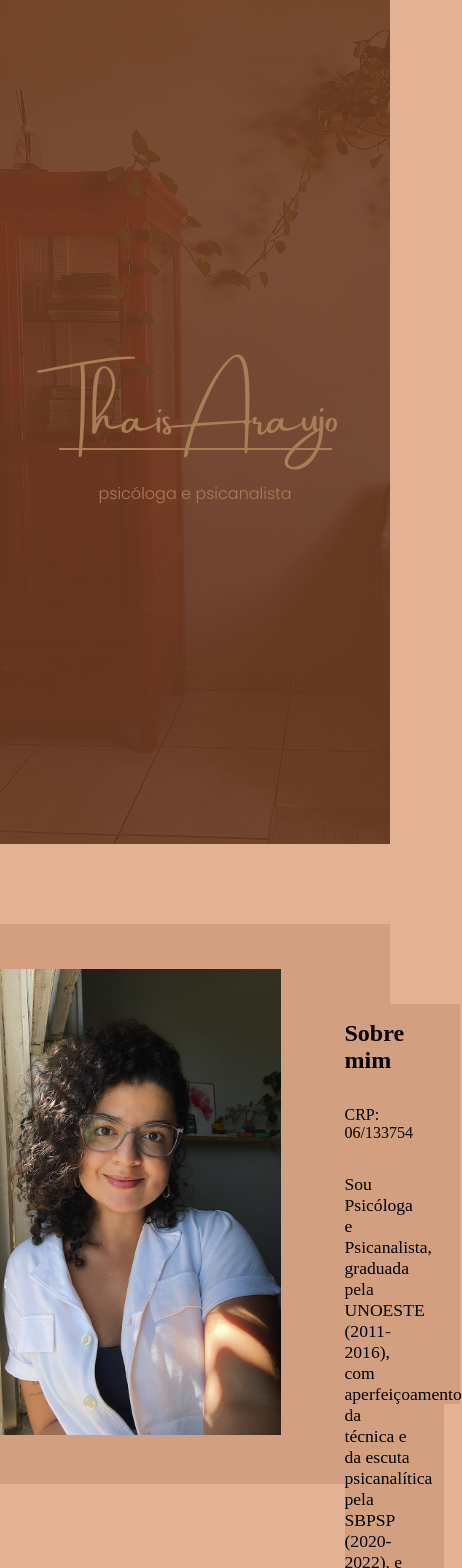
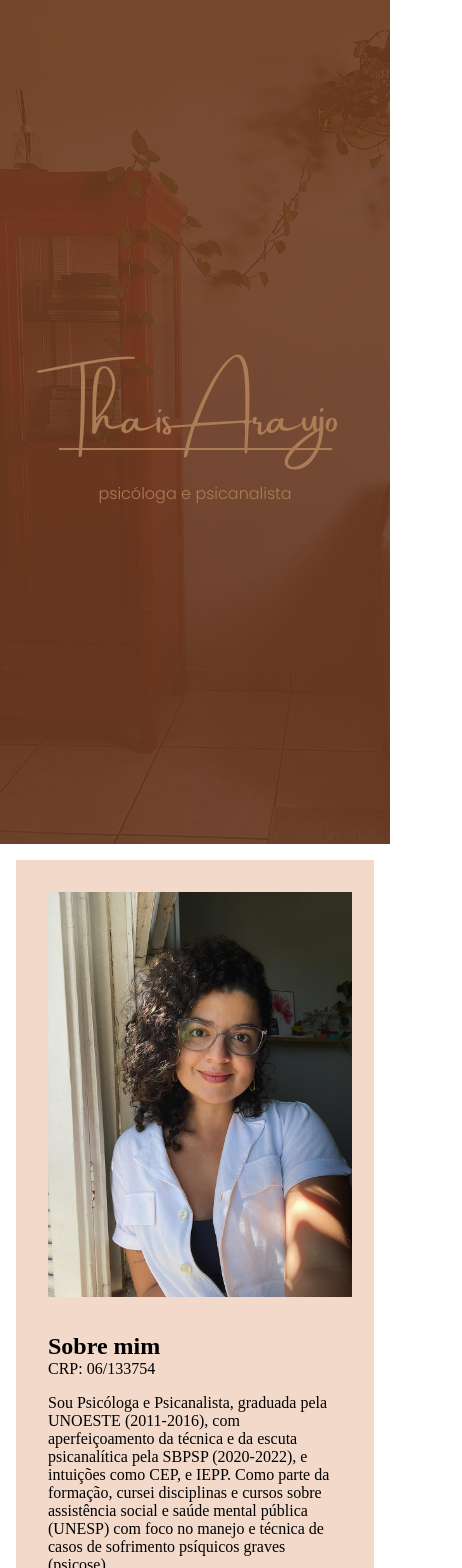
Before and after one commit to caueperuque/landing-page-psi, a React (Vite) app: page / in a window 390 px wide. Shown: the top 1568 px of the page, 462 px wide, since content can reach past the window. Built offline with nearby package versions, Linux system fonts and the light colour scheme.

Commit message:
feat: mudança para mobile

```diff
--- a/src/components/AboutMe/index.tsx
+++ b/src/components/AboutMe/index.tsx
@@ -1,6 +1,8 @@
 import {
   AboutMeContentComponent,
   AboutMeLayoutComponent,
+  AboutMeTextComponent,
+  AboutMeTextHeaderComponent,
   ImageComponent,
   TextContentComponent,
 } from "./styles";
@@ -10,13 +12,13 @@ export const AboutMe = () => {
     <AboutMeLayoutComponent>
       <AboutMeContentComponent>
         <ImageComponent>
-          <img src="/src/components/AboutMe/profile.jpeg" width={"350rem"} />
+          <img src="/src/components/AboutMe/profile.jpeg" />
         </ImageComponent>
-        <div className="about_text">
-          <div className="about_header">
+        <AboutMeTextComponent>
+          <AboutMeTextHeaderComponent>
             <h1>Sobre mim</h1>
             <span>CRP: 06/133754</span>
-          </div>
+          </AboutMeTextHeaderComponent>
           <TextContentComponent>
             <p>
               Sou Psicóloga e Psicanalista, graduada pela UNOESTE (2011-2016),
@@ -45,7 +47,7 @@ export const AboutMe = () => {
               meu consultório particular na cidade de Presidente Prudente - SP.
             </p>
           </TextContentComponent>
-        </div>
+        </AboutMeTextComponent>
       </AboutMeContentComponent>
     </AboutMeLayoutComponent>
   );
--- a/src/components/AboutMe/styles.tsx
+++ b/src/components/AboutMe/styles.tsx
@@ -1,71 +1,34 @@
 import styled from "styled-components";
 
 export const AboutMeLayoutComponent = styled.section`
-  margin-top: 5rem;
-  display: flex;
-  justify-content: center;
-  height: 35rem;
+padding: 1rem;
 `;
 
 export const AboutMeContentComponent = styled.div`
-  background-color: ${(props) => props.theme["beige-500"]};
-  width: 100%;
-  padding: 5rem 4rem 5rem 4rem;
-  display: flex;
-  align-items: center;
-  justify-content: center;
+  background-color: ${props => props.theme['beige-300']};
+`
 
-  h1 {
-    background-color: ${(props) => props.theme["beige-500"]};
-    margin-bottom: 2rem;
-  }
+export const AboutMeTextHeaderComponent = styled.div`
+  margin-bottom: 1rem;
+`
 
-  span {
-    background-color: ${(props) => props.theme["beige-500"]};
-  }
-
-  p {
-    background-color: ${(props) => props.theme["beige-500"]};
-
-    padding-right: 2rem;
-    font-size: 1.1rem;
-  }
-
-  .about-me-content {
-    background-color: ${(props) => props.theme["beige-500"]};
-    display: flex;
-    align-items: center;
-    width: 60%;
-  }
-
-  .about_text {
-    background-color: ${(props) => props.theme["beige-500"]};
-    padding: 1rem;
-    margin-left: 3rem;
-    width: 50%;
-    height: 100%;
-  }
-
-  .about_header {
-    background-color: ${(props) => props.theme["beige-500"]};
-    margin-bottom: 2rem;
-  }
+export const AboutMeTextComponent = styled.div`
+  text-align: left;
+  padding: 2rem;
 `;
 
 export const TextContentComponent = styled.div`
-  background-color: ${(props) => props.theme["beige-500"]};
-  /* border: 3px solid red; */
-
   display: flex;
   flex-direction: column;
-  justify-content: space-evenly;
-  height: auto;
+  gap: 1rem;
 
-  p {
-    margin-bottom: 1rem;
-  }
 `;
 
 export const ImageComponent = styled.div`
-  background-color: ${(props) => props.theme["beige-500"]};
+  text-align: center;
+  padding: 2rem;
+  padding-bottom: 0;
+  img {
+    width: 19rem;
+  }
 `;
--- a/src/styles/global.ts
+++ b/src/styles/global.ts
@@ -7,6 +7,10 @@ export const GlobalStyle = createGlobalStyle`
         box-sizing: border-box;
         scroll-behavior: smooth;
         scrollbar-color: ${(props) => props.theme["beige-700"]} ${(props) => props.theme["beige-400"]};
-    background-color: ${(props) => props.theme["beige-400"]};
+    }
+
+    body {
+        /* background-color: ${(props) => props.theme["beige-400"]}; */
+        background-color: ${(props) => props.theme["white"]};
     }
 `;
--- a/src/styles/themes/default.ts
+++ b/src/styles/themes/default.ts
@@ -2,6 +2,7 @@ export const defaultTheme = {
   black: `#000`,
   white: "#fff",
 
+  "beige-300": "#f2d9c9",
   "beige-400": "#e3b294",
   "beige-500": "#D29F80",
   "beige-600": "#ab7c55",
```
Lines whose indentation alone changed are shown as unchanged.
